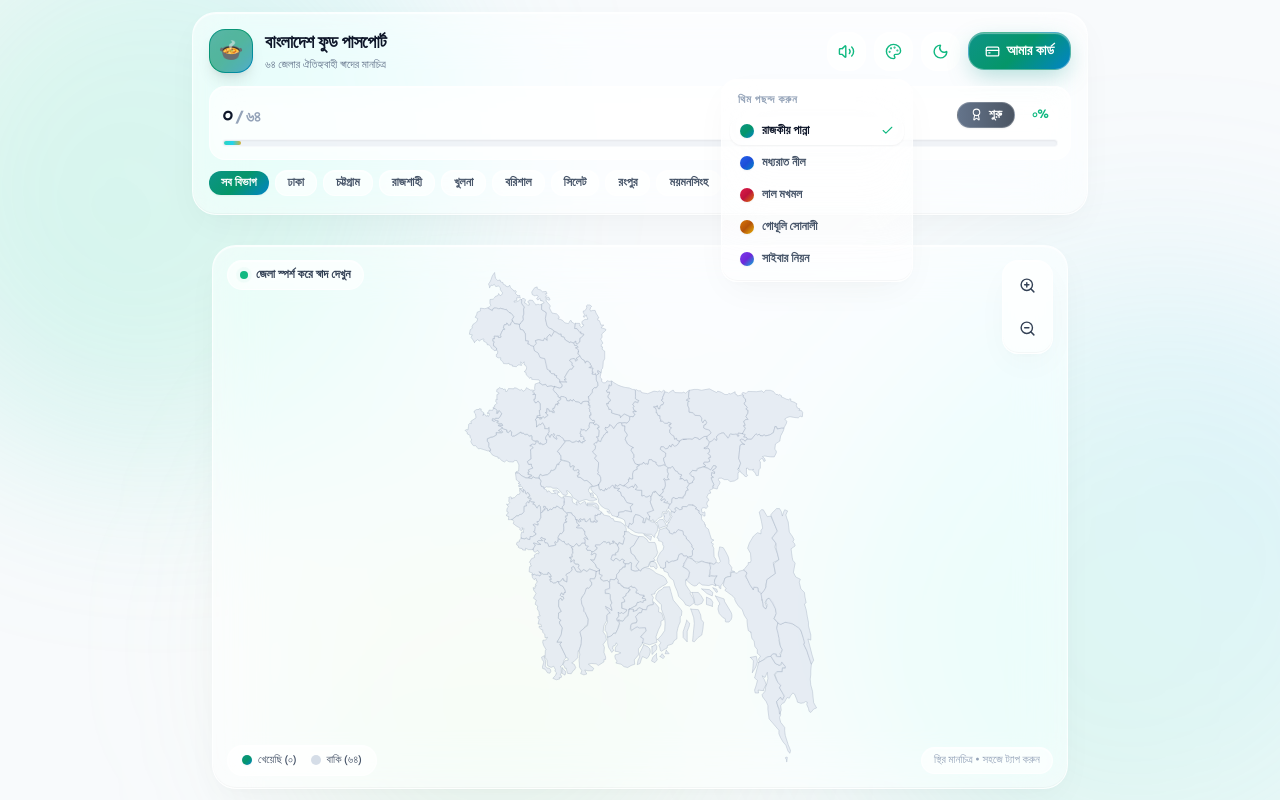
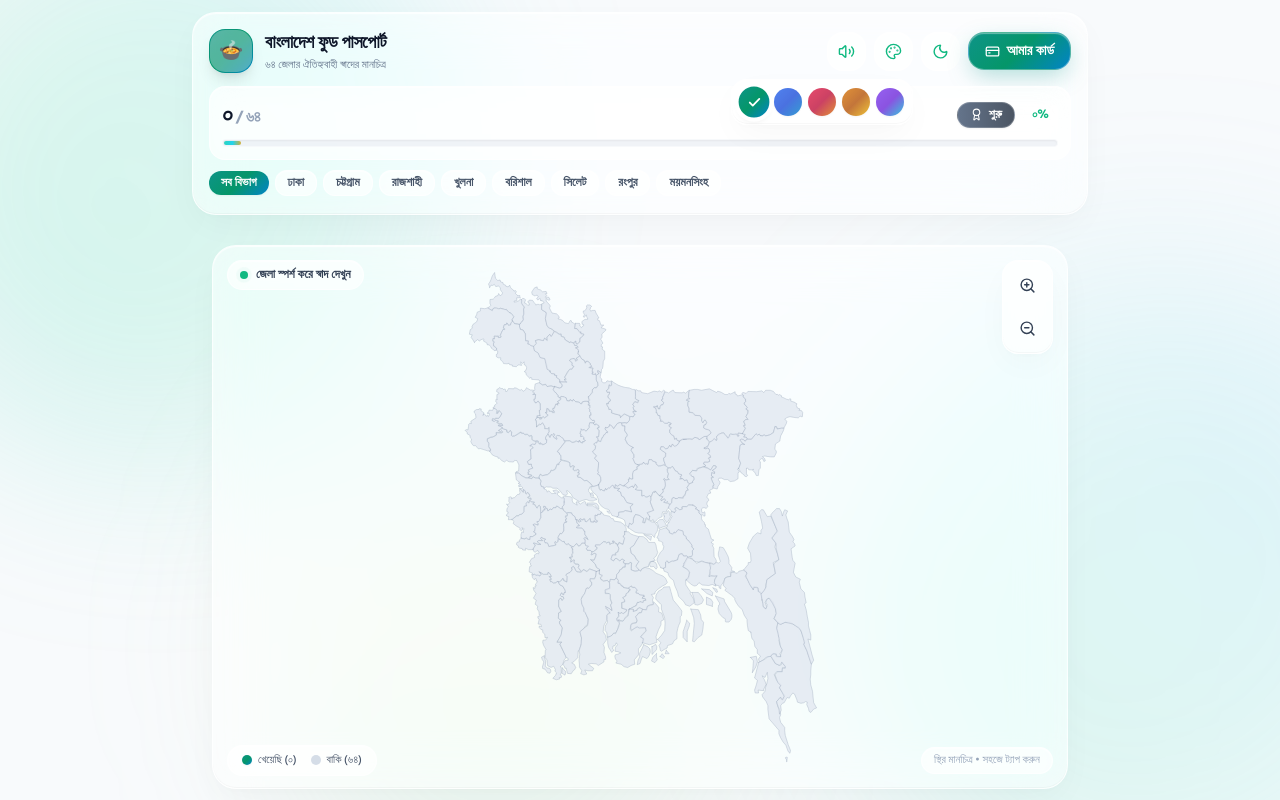
Before and after one commit to SMMahmudIqbal/bd-food-passport, a React (Vite) app: page / in a window 1280 px wide. Both pictures are taken after a click on the button 893 px from the left and 51 px from the top of the page. Shown: the top 800 px of the page. Built offline with nearby package versions, Linux system fonts and the light colour scheme; the HTML template or start-up script is replaced by a standard one.

Commit message:
style: show only theme colors in selector tab and update name example placeholder to Rupai

```diff
--- a/src/components/Header.jsx
+++ b/src/components/Header.jsx
@@ -97,10 +97,7 @@ export default function Header({
               </button>
 
               {showThemeMenu && (
-                <div className="absolute right-0 top-full mt-2 w-48 glass-panel rounded-2xl p-2 shadow-2xl z-50 animate-pop space-y-1">
-                  <div className="px-2 py-1 text-[11px] font-bold text-slate-400 dark:text-slate-500 uppercase tracking-wider">
-                    থিম পছন্দ করুন
-                  </div>
+                <div className="absolute right-0 top-full mt-2 glass-panel rounded-2xl p-2 shadow-2xl z-50 animate-pop flex items-center gap-1.5">
                   {THEMES.map((t) => {
                     const isSelected = t.id === themeId;
                     return (
@@ -110,20 +107,16 @@ export default function Header({
                           onSelectTheme && onSelectTheme(t.id);
                           setShowThemeMenu(false);
                         }}
-                        className={`w-full flex items-center justify-between px-2.5 py-1.5 rounded-xl text-xs font-semibold transition ${
+                        className={`w-7 h-7 rounded-full flex items-center justify-center transition-all ${
                           isSelected
-                            ? 'bg-white/70 dark:bg-slate-800/80 text-slate-900 dark:text-white shadow-sm'
-                            : 'hover:bg-white/40 dark:hover:bg-slate-800/40 text-slate-600 dark:text-slate-300'
+                            ? 'scale-110 shadow-md ring-2 ring-white dark:ring-slate-900 ring-offset-2'
+                            : 'hover:scale-105 opacity-80 hover:opacity-100 shadow-sm'
                         }`}
+                        style={{ background: t.primaryBtn }}
+                        title={t.nameBn}
+                        aria-label={t.nameEn}
                       >
-                        <div className="flex items-center gap-2">
-                          <span
-                            className="w-3.5 h-3.5 rounded-full inline-block shadow-sm"
-                            style={{ background: t.primaryBtn }}
-                          ></span>
-                          <span>{t.nameBn}</span>
-                        </div>
-                        {isSelected && <Check size={13} style={{ color: theme.accentColor }} />}
+                        {isSelected && <Check size={13} className="text-white stroke-[3]" />}
                       </button>
                     );
                   })}
--- a/src/components/PassportCardModal.jsx
+++ b/src/components/PassportCardModal.jsx
@@ -191,41 +191,32 @@ export default function PassportCardModal({
         </div>
 
         <div className="p-4 sm:p-5 max-h-[85vh] overflow-y-auto space-y-4">
-          {/* Theme Selector Strip */}
-          <div className="glass-pill p-3 rounded-2xl space-y-2">
-            <div className="flex items-center justify-between">
-              <span className="text-xs font-bold text-slate-700 dark:text-slate-300 flex items-center gap-1.5">
-                <Palette size={14} className="text-teal-600 dark:text-teal-400" />
-                <span>কার্ডের থিম বাছাই করুন</span>
-              </span>
-              <span className="text-[11px] font-semibold text-slate-500 dark:text-slate-400">
-                {THEMES.find((t) => t.id === themeId)?.nameBn}
-              </span>
-            </div>
+          {/* Minimalist Theme Color Palette Strip (Only Color Circles, No Names) */}
+          <div className="glass-pill p-3 rounded-2xl flex items-center justify-between gap-3">
+            <span className="text-xs font-bold text-slate-700 dark:text-slate-300 flex items-center gap-1.5">
+              <Palette size={14} className="text-teal-600 dark:text-teal-400" />
+              <span>কার্ডের থিম</span>
+            </span>
 
-            <div className="grid grid-cols-5 gap-1.5 sm:gap-2">
+            <div className="flex items-center gap-2 sm:gap-2.5">
               {THEMES.map((theme) => {
                 const isSelected = theme.id === themeId;
                 return (
                   <button
                     key={theme.id}
                     onClick={() => onSelectTheme && onSelectTheme(theme.id)}
-                    className={`py-1.5 px-1 sm:px-2 rounded-xl text-center flex flex-col items-center gap-1 transition-all ${
+                    className={`w-7 h-7 sm:w-8 sm:h-8 rounded-full flex items-center justify-center transition-all relative ${
                       isSelected
-                        ? 'ring-2 ring-teal-500 bg-white/70 dark:bg-slate-800/80 shadow-md scale-102'
-                        : 'glass-pill hover:bg-white/50 dark:hover:bg-slate-800/50 opacity-80'
+                        ? 'scale-110 shadow-lg ring-2 ring-white dark:ring-slate-900 ring-offset-2'
+                        : 'hover:scale-105 opacity-80 hover:opacity-100 shadow-sm'
                     }`}
+                    style={{ background: theme.primaryBtn }}
                     title={theme.nameBn}
+                    aria-label={theme.nameEn}
                   >
-                    <div
-                      className="w-5 h-5 rounded-full flex items-center justify-center text-[10px] shadow-sm relative"
-                      style={{ background: theme.primaryBtn }}
-                    >
-                      {isSelected && <Check size={11} className="text-white stroke-[3]" />}
-                    </div>
-                    <span className="text-[10px] font-semibold text-slate-700 dark:text-slate-200 truncate w-full">
-                      {theme.nameBn}
-                    </span>
+                    {isSelected && (
+                      <Check size={14} className="text-white stroke-[3] drop-shadow" />
+                    )}
                   </button>
                 );
               })}
@@ -242,7 +233,7 @@ export default function PassportCardModal({
                 type="text"
                 value={userName}
                 onChange={(e) => onUpdateUserName(e.target.value)}
-                placeholder="নাম লিখুন (যেমন: তানভীর আহমেদ)"
+                placeholder="নাম লিখুন (যেমন: রুপাই)"
                 className="w-full px-3.5 py-2 rounded-xl text-xs sm:text-sm glass-pill focus:outline-none focus:ring-2 focus:ring-teal-500/50 text-slate-800 dark:text-white"
                 maxLength={30}
               />
```
